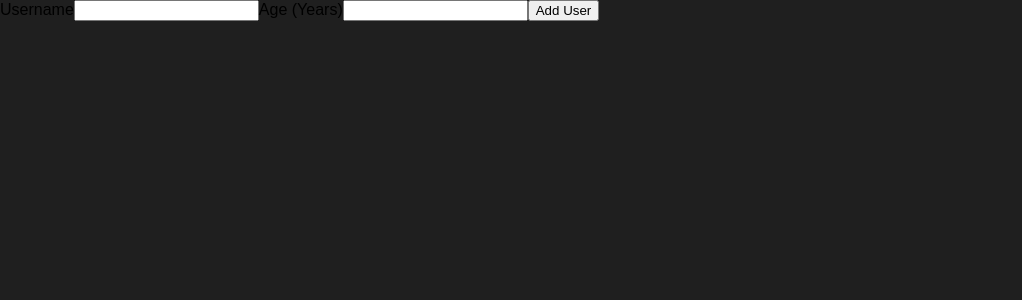
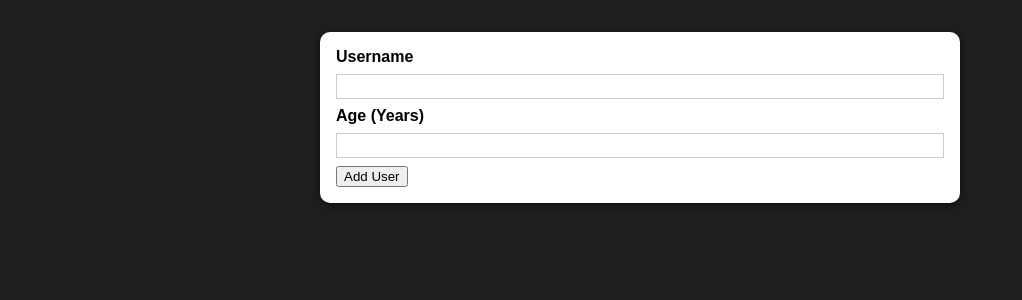
Before and after one commit to ColtonFalkner/ReactUserTracker, a React (Create React App) app in the folder UserTracker/: page / in a window 1280 px wide. Shown: the top 300 px of the page, without its empty margins (0-1022 px from the left). Built offline with nearby package versions, Linux system fonts and the light colour scheme.

Commit message:
user module component created

```diff
--- /dev/null
+++ b/UserTracker/src/components/UI/Card.js
@@ -0,0 +1,9 @@
+import React from 'react'
+import classes from './Card.module.css'
+const Card = (props) => {
+  return (
+    <div className={`${classes.card} ${props.className}`}>{props.children}</div>
+  )
+}
+
+export default Card
--- /dev/null
+++ b/UserTracker/src/components/UI/Card.module.css
@@ -0,0 +1,5 @@
+.card {
+  background: white;
+  box-shadow: 0 2px 8px rgba(0, 0, 0, 0.6);
+  border-radius: 10px;
+}
--- a/UserTracker/src/components/Users/AddUser.js
+++ b/UserTracker/src/components/Users/AddUser.js
@@ -1,4 +1,6 @@
 import React from 'react'
+import classes from './AddUser.module.css'
+import Card from '../UI/Card'
 
 const AddUser = (props) => {
   const addUserHandler = (event) => {
@@ -6,6 +8,7 @@
   }
 
   return (
+    <Card className={classes.input}>
       <form onSubmit={addUserHandler}>
         <label htmlFor='username'>Username</label>
         <input id='username' type='text' />
@@ -13,6 +16,7 @@
         <input id='age' type='number' />
         <button type='submit'>Add User</button>
       </form>
+    </Card>
   )
 }
 
--- /dev/null
+++ b/UserTracker/src/components/Users/AddUser.module.css
@@ -0,0 +1,26 @@
+.input {
+  margin: 2rem auto;
+  padding: 1rem;
+  width: 90%;
+  max-width: 40rem;
+}
+
+.input label {
+  display: block;
+  font-weight: bold;
+  margin-bottom: 0.5rem;
+}
+
+.input input {
+  font: inherit;
+  display: block;
+  width: 100%;
+  border: 1px solid #ccc;
+  padding: 0.15rem;
+  margin-bottom: 0.5rem;
+}
+
+.input input:focus {
+  outline: none;
+  border-color: #4f005f;
+}
```
Lines whose indentation alone changed are shown as unchanged.
